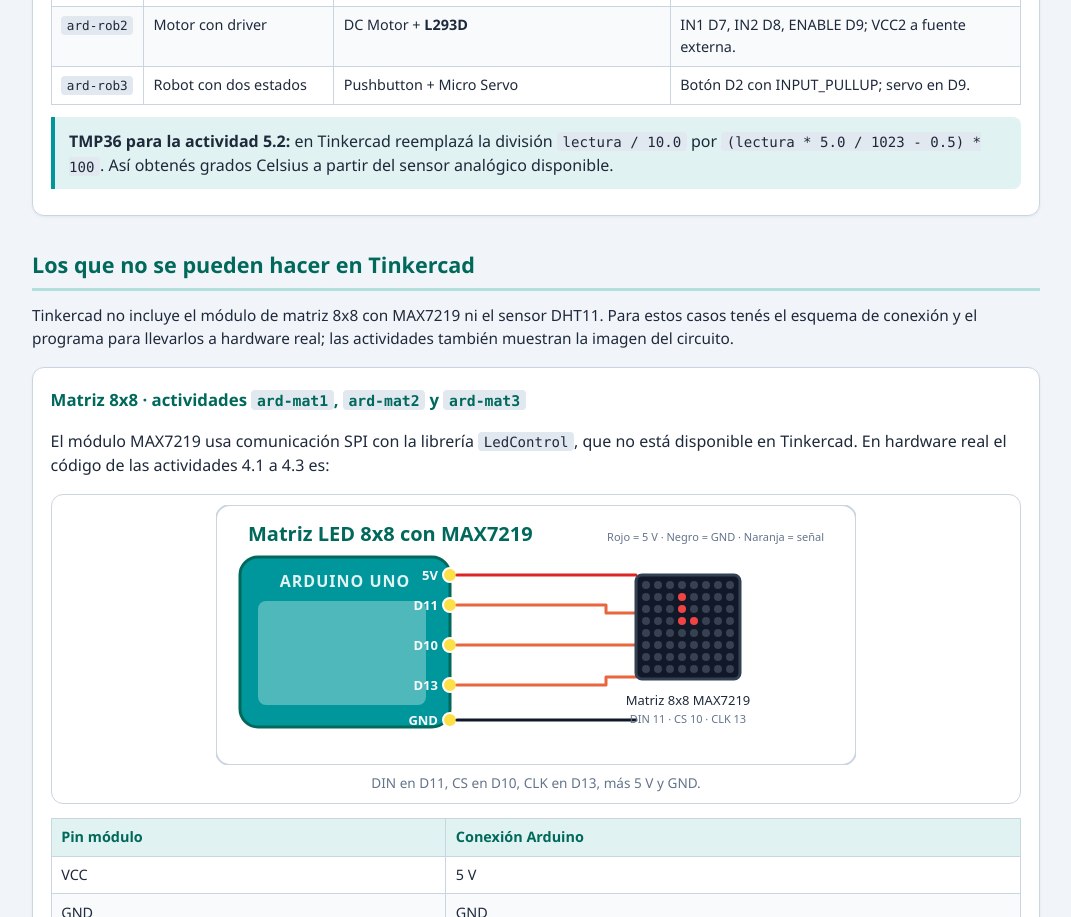
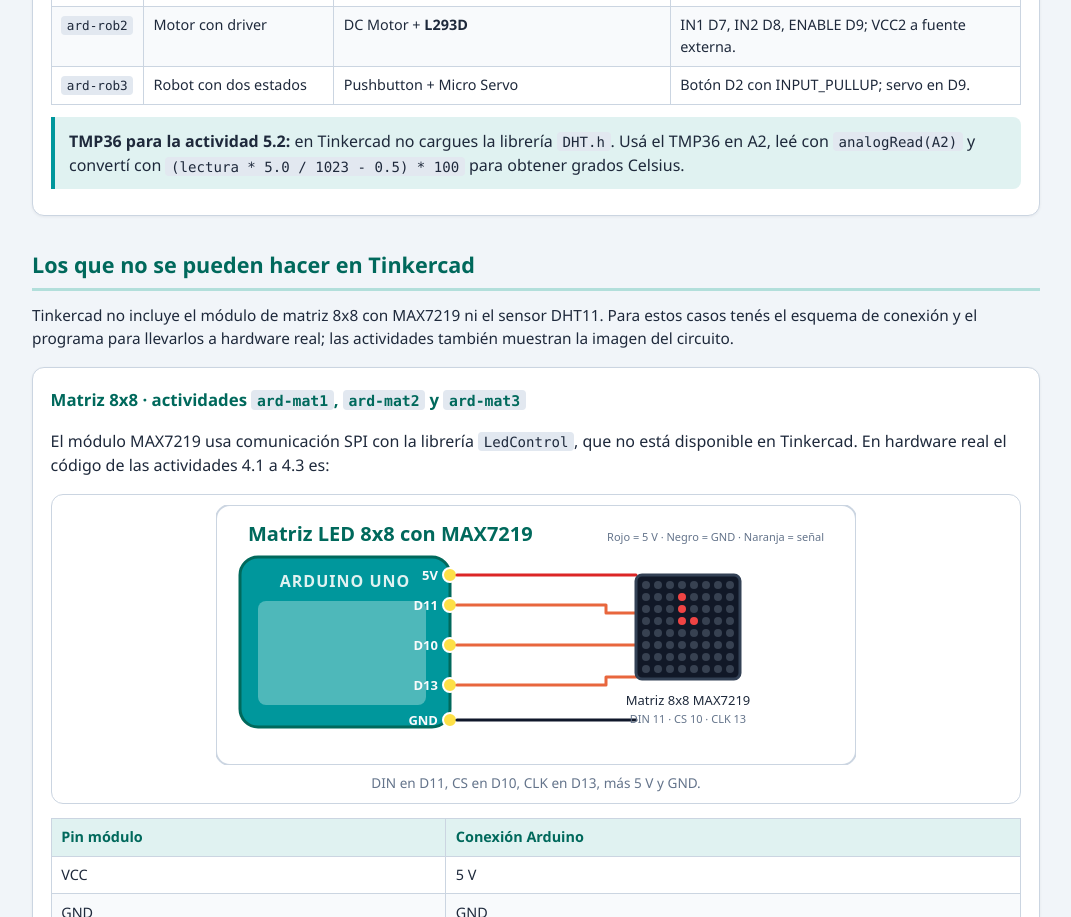
Before and after one commit to miusuariohoy/arduino, a plain HTML site: page tinkercad.html in a window 1280 px wide. Shown: the part 1188-2105 px from the top of the page, without its empty margins (104-1175 px from the left). Drawn offline with Linux system fonts and the light colour scheme.

Commit message:
Ajustar nota del TMP36 en Tinkercad

```diff
--- a/tinkercad.html
+++ b/tinkercad.html
@@ -47,7 +47,7 @@
           <tr><td><code class="inline">ard-rob3</code></td><td>Robot con dos estados</td><td>Pushbutton + Micro Servo</td><td>Botón D2 con INPUT_PULLUP; servo en D9.</td></tr>
         </tbody>
       </table></div>
-      <div class="concept"><strong>TMP36 para la actividad 5.2:</strong> en Tinkercad reemplazá la división <code class="inline">lectura / 10.0</code> por <code class="inline">(lectura * 5.0 / 1023 - 0.5) * 100</code>. Así obtenés grados Celsius a partir del sensor analógico disponible.</div>
+      <div class="concept"><strong>TMP36 para la actividad 5.2:</strong> en Tinkercad no cargues la librería <code class="inline">DHT.h</code>. Usá el TMP36 en A2, leé con <code class="inline">analogRead(A2)</code> y convertí con <code class="inline">(lectura * 5.0 / 1023 - 0.5) * 100</code> para obtener grados Celsius.</div>
     </div>
   </section>
 
```
